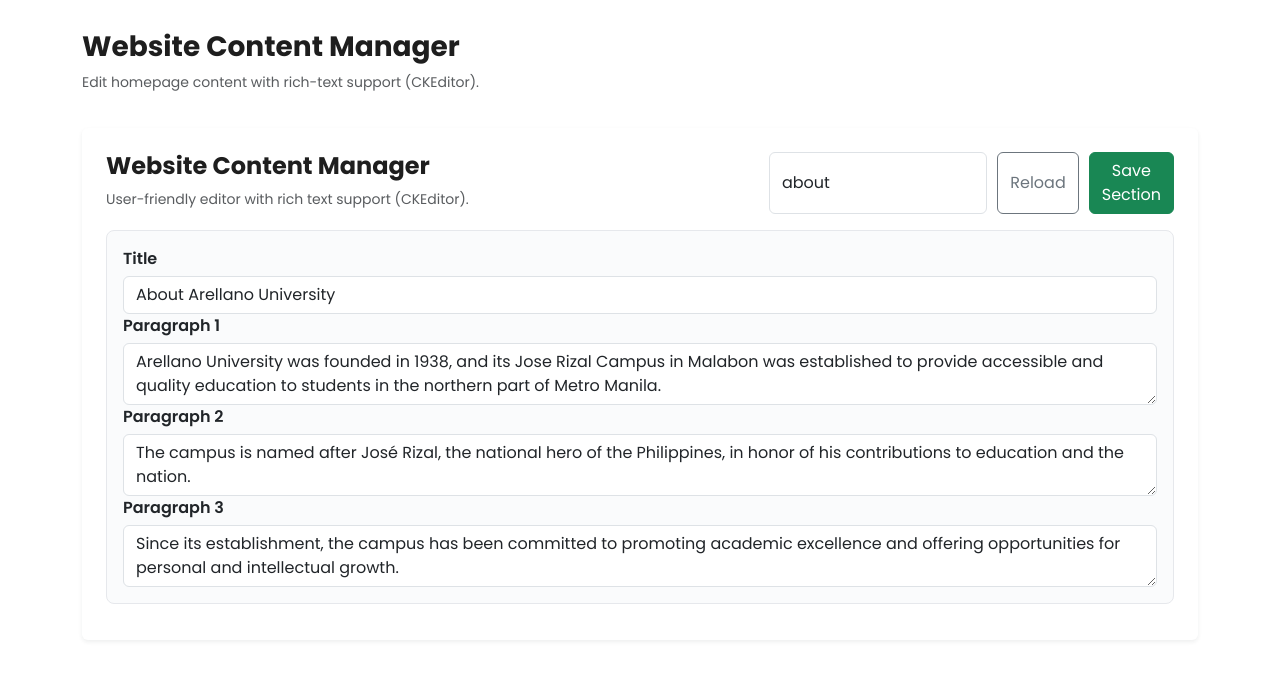
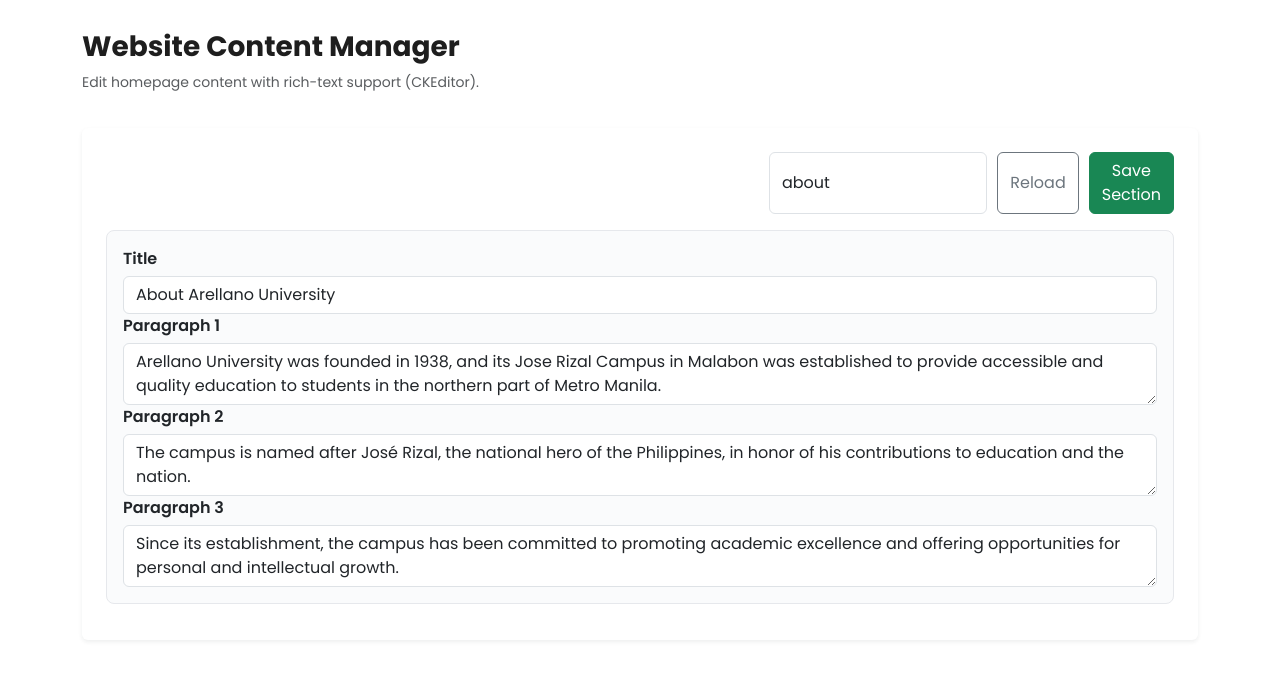
Before and after one commit to riegoheraa-cyber/au-jrc-enrollment-system, a Flask app: page /admin/content-manager in a window 1280 px wide. Shown: the part 100-780 px from the top of the page. Run offline with Flask 3, Linux system fonts and the light colour scheme; the visitor is signed in with stand-in values (Sample User, id 1); data comes from the database, SQL or seed files in the repository; some libraries are stand-ins or nearby versions.

Commit message:
Fix admin ui

```diff
--- a/backend/templates/admin.html
+++ b/backend/templates/admin.html
@@ -82,8 +82,8 @@
     <section class="editor-card bg-white rounded shadow-sm p-4">
       <div class="d-flex justify-content-between align-items-center flex-wrap" style="gap:10px;">
         <div>
-          <h4 class="mb-1">Website Content Manager</h4>
-          <p class="text-muted mb-0">User-friendly editor with rich text support (CKEditor).</p>
+          <!-- <h4 class="mb-1">Website Content Manager</h4>
+          <p class="text-muted mb-0">User-friendly editor with rich text support (CKEditor).</p> -->
         </div>
         <div class="d-flex" style="gap:10px;">
           <select id="contentSection" class="form-control"></select>
```
Also changed, not shown: backend/static/uploads/site-content/program-1bb9b37baef7428fa2d3804dfc28cde2.png (added), backend/static/uploads/site-content/program-2f654e6a4035474bb1f2c7f215e9c654.png (added), backend/static/uploads/site-content/program-c1d5edff463548d4ad785996ee7bd95a.png (added), backend/static/uploads/site-content/program-d216aa14ac704f0cb4ee919a1476724b.png (added), backend/static/uploads/site-content/program-fbb763b322dd47c78c714b1f2949ab6b.png (added), backend/static/uploads/site-content/slide-09fc1e9bd4ad492e8f03eb489f04d854.png (added), backend/static/uploads/site-content/slide-3a1c570d8ae64a348e5574cd5c9b2f12.jpg (added), backend/static/uploads/site-content/slide-9698ef2338814ac9aece9d810baf4096.png (added), backend/static/uploads/site-content/slide-9a075330aea34462b23e320968825e53.jpg (added), backend/static/uploads/site-content/slide-cbb0377cab7f474ea9eda7d086dc1350.jpg (added).
